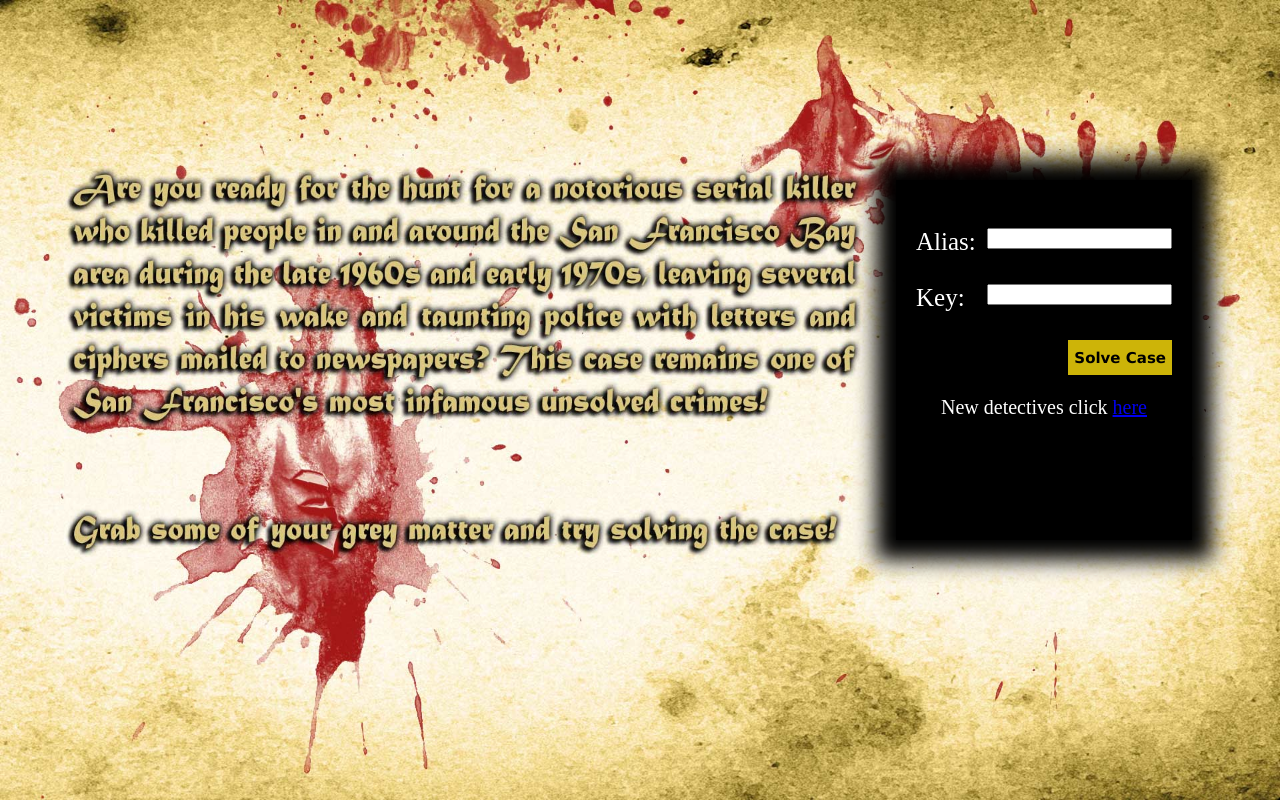
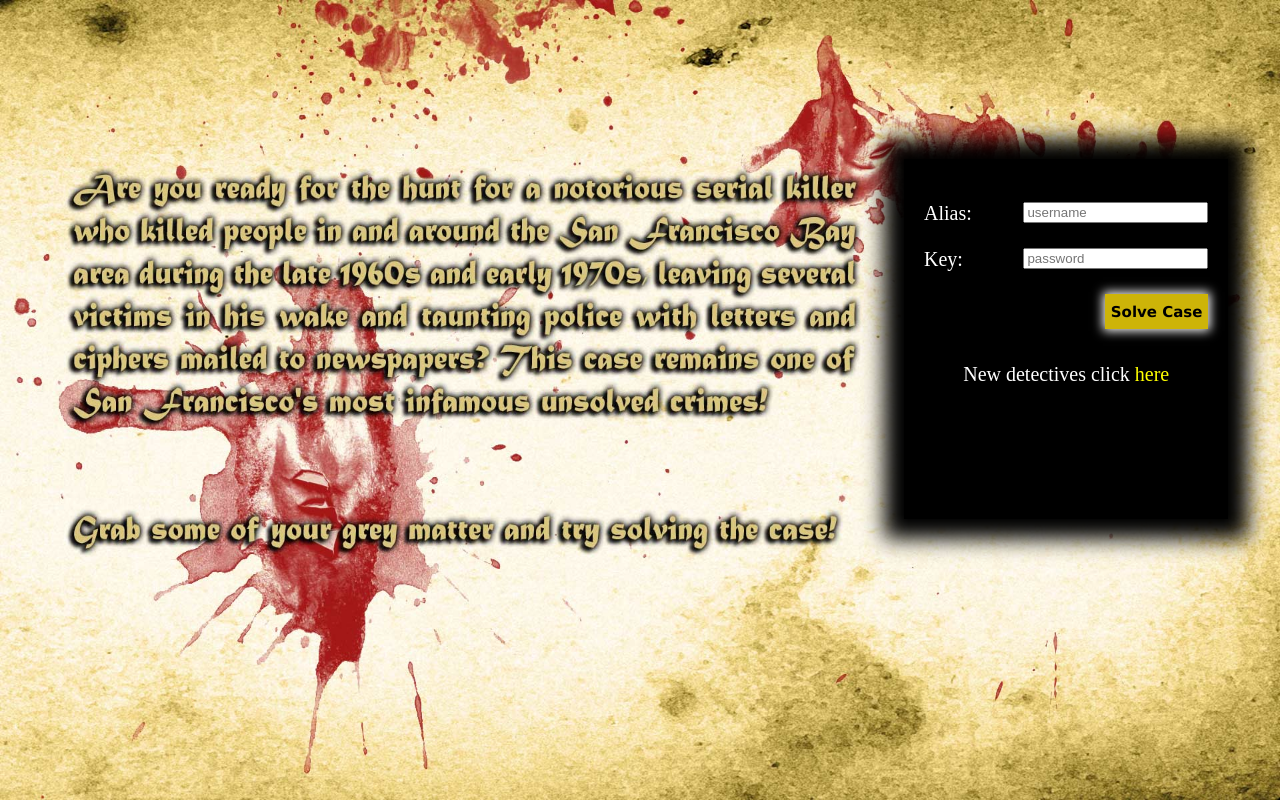
Before and after one commit to jinankjain/crypto13, a PHP site: page / in a window 1280 px wide. Run offline with PHP 8.4, Linux system fonts and the light colour scheme; data that the repository does not hold is empty.

Commit message:
updated home css and login/signup page

```diff
--- a/css/home_style.css
+++ b/css/home_style.css
@@ -1,3 +1,81 @@
+@-moz-keyframes anim {
+	0% {
+		opacity: 0;
+		-moz-transform: translateX(-2000px);
+	}
+
+	60% {
+		opacity: 1;
+		-moz-transform: translateX(30px);
+	}
+
+	80% {
+		-moz-transform: translateX(-10px);
+	}
+
+	100% {
+		-moz-transform: translateX(0);
+	}
+}
+@-o-keyframes anim {
+	0% {
+		opacity: 0;
+		-o-transform: translateX(-2000px);
+	}
+
+	60% {
+		opacity: 1;
+		-o-transform: translateX(30px);
+	}
+
+	80% {
+		-o-transform: translateX(-10px);
+	}
+
+	100% {
+		-o-transform: translateX(0);
+	}
+}
+@keyframes anim {
+	0% {
+		opacity: 0;
+		transform: translateX(-2000px);
+	}
+
+	60% {
+		opacity: 1;
+		transform: translateX(30px);
+	}
+
+	80% {
+		transform: translateX(-10px);
+	}
+
+	100% {
+		transform: translateX(0);
+	}
+}
+@-webkit-keyframes anim /* Safari and Chrome */
+{
+	0% {
+		opacity: 0;
+		-webkit-transform: translateX(-2000px);
+	}
+
+	60% {
+		opacity: 1;
+		-webkit-transform: translateX(30px);
+	}
+
+	80% {
+		-webkit-transform: translateX(-10px);
+	}
+
+	100% {
+		-webkit-transform: translateX(0);
+	}
+}
+
 input
 {
 	float: right;
@@ -19,15 +97,18 @@ input:focus
 	height:35px;
 	text-align:center;
 	border:0px;
+	box-shadow:0 0 10px 2px #fff;
 }
 .button:hover
 {
-	background-color:#8cb82b;
+	color:#ddd;
+	background-color:#5d4408;
 }
 .button:active
 {
 	position:relative;
 	top:1px;
+	left:1px;
 }
 body
 {
@@ -37,7 +118,7 @@ body
 form
 {
 	color:#fff;
-	font-size: 25;
+	font-size: 20;
 }
 #base
 {
@@ -50,7 +131,6 @@ form
 {
 	position:absolute;
 	top:0;
-	display:none;
 	width:100%;
 	height:100%;
 	z-index:-10;
@@ -62,8 +142,25 @@ form
 	display: box;
 	opacity: 1;
 	box-shadow: 0 0 20px 20px #000;
+	position:relative;
+	color:#fff;
+	z-index:1;
+	-webkit-animation-name: anim;
+	-webkit-animation-duration: 1s;
+}
+#signup
+{
+	padding:20px;
+	background-color: #000;
+	display: box;
+	opacity: 1;
+	box-shadow: 0 0 20px 20px #000;
 	position:fixed;
 	top:0;
 	color:#fff;
 	z-index:1;
 }
+a
+{
+	text-decoration:none;
+}
--- a/index.php
+++ b/index.php
@@ -28,7 +28,7 @@ if(isset($username) && isset($password)) {
 		{
 			$query_num_rows = mysql_num_rows($query_run);
 			if($query_num_rows == 0) {
-				$error = 'Invalid username and/or password!';
+				$error = 'Invalid alias and/or key!';
 			}
 			else if($query_num_rows == 1)
 			{
@@ -48,7 +48,7 @@ if(isset($username) && isset($password)) {
 		}
 	}
 	else {
-		$error = 'Supply a username and password!';
+		$error = 'Supply an alias and key!';
 	}
 }
 
@@ -64,24 +64,12 @@ if(isset($username) && isset($password)) {
 		<script type="text/javascript" src="js/jquery-migrate-1.2.1.min.js"></script>
 		<script type="text/javascript">
 			$(window).load(function(){
-				$("#userarea").hide();
-				$("#userarea form").hide();
 				var dg_H = $(window).height();
 				var dg_W = $(window).width();
 				$('#base').css({'height':dg_H,'width':dg_W});
-				$('#userarea').css({'height':dg_H/2.5,'width':dg_W/5,'top':1.8*dg_H/8,'left':4.2*dg_W/6});
-				function appear()
-				{
-					$("#base img").first().fadeIn(3000);
-					$("#userarea").show(2000);
-				}
-				appear();
-				setTimeout(function ()
-				{
-					$("#userarea form").fadeIn(2000);
-				},2000);
+				$('#userarea').css({'height':dg_H/2.5,'width':dg_W/4.5,'top':dg_H/6,'left':4.2*dg_W/6});
 			})
-			$(window).resize(function(){window.location.href=window.location.href})
+			//$(window).resize(function(){window.location.href=window.location.href})
 		</script>
 
 	</head>
@@ -90,18 +78,18 @@ if(isset($username) && isset($password)) {
 				<form action="index.php" method="POST">
 					<center><font color="#f00" size="+1"><?php echo $error; ?></font></center>
 					<br>
-				Alias: <input type="text" name="username"><br><br>
-				Key: <input type="password" name="password"><br><br>
+					Alias: <input type="text" name="username" placeholder="username"><br><br>
+					Key: <input type="password" name="password" placeholder="password"><br><br>
 					<input class="button" type="submit" value="Solve Case" >
-				<br><br>
-				<center><div style="font-size:20px;">New detectives click <a href="signup.php">here</a></div></center>
+					<br><br><br>
+					<center><div style="font-size:20px;">New detectives click <a style="color:#ff0;" href="signup.php">here</a></div></center>
 				</form>
 			</div>
 			<div id="base">
 				<img class="fade" src="images/bg.jpg">
 			</div>
 			<audio autoplay loop>
-			<source src="dk.mp3" type="audio/mp3">
+				<source src="dk.mp3" type="audio/mpeg">
 			</audio>
 	</body>
 </html>
```
Also changed, not shown: signup.php (+21 -97 lines). Lines whose indentation alone changed are shown as unchanged.
